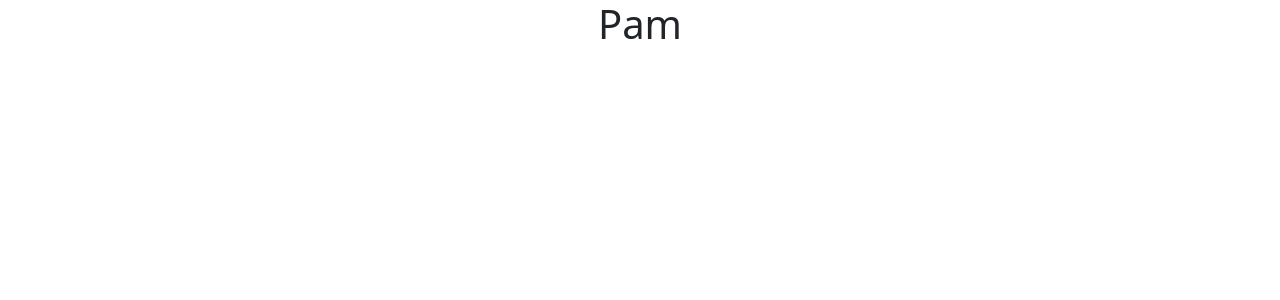
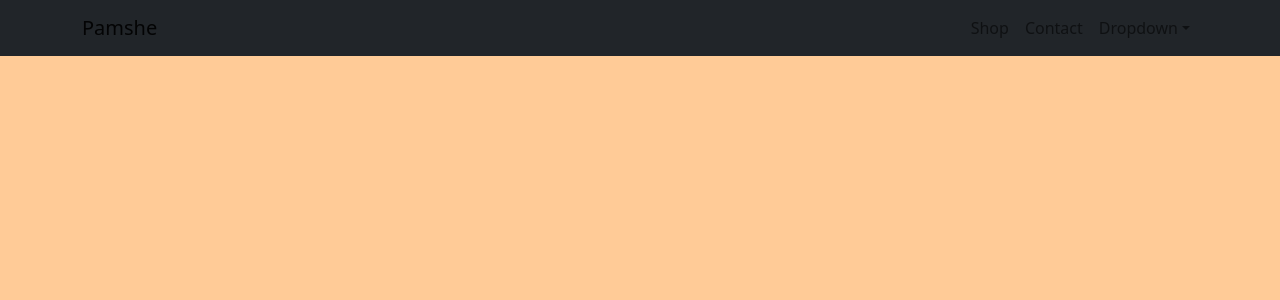
Before and after one commit to Edward-Watts/Pamshe, a React (Create React App) app: page / in a window 1280 px wide. Shown: the top 300 px of the page. Built offline with nearby package versions, Linux system fonts and the light colour scheme.

Commit message:
feature(): navigation bar

```diff
--- a/public/index.html
+++ b/public/index.html
@@ -24,7 +24,7 @@
       work correctly both with client-side routing and a non-root public URL.
       Learn how to configure a non-root public URL by running `npm run build`.
     -->
-    <title>Pam</title>
+    <title>Pamshe</title>
   </head>
   <body>
     <noscript>You need to enable JavaScript to run this app.</noscript>
--- a/src/App.css
+++ b/src/App.css
@@ -1,3 +1,5 @@
 .App {
-
+    background-color: #FFCB97;
+    color: #3D3D3D !important;
+    min-height: 100vh;
 }
--- a/src/App.js
+++ b/src/App.js
@@ -2,9 +2,12 @@ import './App.css';
 import Layout from './hoc/Layout/Layout';
 
 const app = () => {
+  let routes = ""
   return (
     <div className="App">
-      <Layout />
+      <Layout>
+        {routes}
+      </Layout>
     </div>
   );
 }
--- /dev/null
+++ b/src/components/navigation/Navigation.css
@@ -0,0 +1,3 @@
+.navContainer {
+    width: 100%;
+}
--- a/src/components/navigation/Navigation.js
+++ b/src/components/navigation/Navigation.js
@@ -0,0 +1,33 @@
+import React from "react";
+import { Navbar,Nav,Container,NavDropdown } from "react-bootstrap";
+import './Navigation.css';
+
+
+const navigation = (props) => {
+    return (
+        <div className="navContainer">
+            <Navbar bg="dark" expand="lg">
+                <Container>
+                    <Navbar.Brand href="#home">Pamshe</Navbar.Brand>
+                    <Navbar.Toggle aria-controls="basic-navbar-nav" />
+                    <Navbar.Collapse id="basic-navbar-nav">
+                        <Nav className="ms-auto">
+                            <Nav.Link href="#home">Shop</Nav.Link>
+                            <Nav.Link href="#link">Contact</Nav.Link>
+                            <NavDropdown title="Dropdown" id="basic-nav-dropdown">
+                            <NavDropdown.Item href="#action/3.1">Action</NavDropdown.Item>
+                            <NavDropdown.Item href="#action/3.2">Another action</NavDropdown.Item>
+                            <NavDropdown.Item href="#action/3.3">Something</NavDropdown.Item>
+                            <NavDropdown.Divider />
+                            <NavDropdown.Item href="#action/3.4">Separated link</NavDropdown.Item>
+                            </NavDropdown>
+                        </Nav>
+                    </Navbar.Collapse>
+                </Container>
+            </Navbar>
+        </div>
+    );
+};
+
+
+export default navigation;
--- a/src/hoc/Layout/Layout.js
+++ b/src/hoc/Layout/Layout.js
@@ -1,17 +1,14 @@
-import React, {Component} from "react";
+import React from "react";
+import Navigation from "../../components/navigation/Navigation"
 
 
-class Layout extends Component {
-    state = {
+const layout = () => {
+    return (
+        <div>
+           <Navigation />
+        </div>
+    );
 
-    }
-    render() {
-        return (
-            <div>
-                <h1>Pam</h1>
-            </div>
-        );
-    }
 }
 
-export default Layout;
+export default layout;
--- a/src/index.css
+++ b/src/index.css
@@ -11,10 +11,3 @@ code {
   font-family: source-code-pro, Menlo, Monaco, Consolas, 'Courier New',
     monospace;
 }
-
-.App {
-  display: flex;
-  justify-content: center;
-  align-items: center;
-  text-align: center;
-}
```
Also changed, not shown: src/containers/auth/Auth.js (+18 -2 lines).
